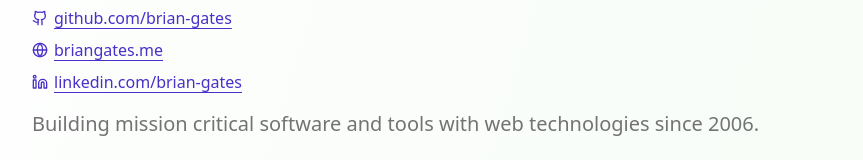
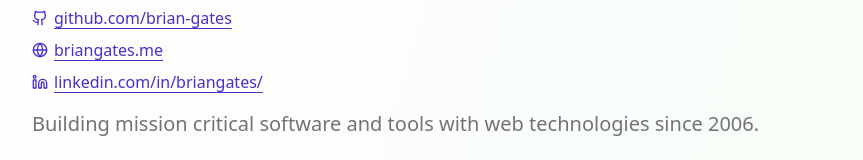
Before and after one commit to brian-gates/resume, a Next.js app: page / in a window 1280 px wide. Shown: the part 218-378 px from the top of the page, without its empty margins (208-1071 px from the left). Built offline with nearby package versions, Linux system fonts and the light colour scheme.

Commit message:
feat: strip www. prefix from URLs and rename function
- Rename stripProtocol to stripUrlPrefix
- Add www. prefix stripping alongside protocol stripping
- Update LinkedIn URL in resume data
- Ensures cleaner URL display (e.g., www.linkedin.com -> linkedin.com)

```diff
--- a/src/components/resume.tsx
+++ b/src/components/resume.tsx
@@ -20,7 +20,8 @@
 } from "~/components/ui/typography";
 import type { ResumeData } from "~/data/resume";
 
-const stripProtocol = (url: string) => url.replace(/^https?:\/\//, "");
+const stripUrlPrefix = (url: string) =>
+  url.replace(/^https?:\/\//, "").replace(/^www\./, "");
 
 export function Resume({
   name,
@@ -57,7 +58,7 @@
             className="flex items-center gap-1.5"
           >
             <Github className="h-4 w-4" />
-            {stripProtocol(contact.github)}
+            {stripUrlPrefix(contact.github)}
           </Link>
           <Link
             href={contact.website}
@@ -66,7 +67,7 @@
             className="flex items-center gap-1.5"
           >
             <Globe className="h-4 w-4" />
-            {stripProtocol(contact.website)}
+            {stripUrlPrefix(contact.website)}
           </Link>
           <Link
             href={contact.linkedin}
@@ -75,7 +76,7 @@
             className="flex items-center gap-1.5"
           >
             <Linkedin className="h-4 w-4" />
-            {stripProtocol(contact.linkedin)}
+            {stripUrlPrefix(contact.linkedin)}
           </Link>
         </div>
         <Lead>{summary}</Lead>
--- a/src/data/resume.ts
+++ b/src/data/resume.ts
@@ -30,7 +30,7 @@
     phone: "(949)280-4708",
     github: "https://github.com/brian-gates",
     website: "https://briangates.me",
-    linkedin: "https://linkedin.com/brian-gates",
+    linkedin: "https://www.linkedin.com/in/briangates/",
   },
   summary:
     "Building mission critical software and tools with web technologies since 2006.",
```
